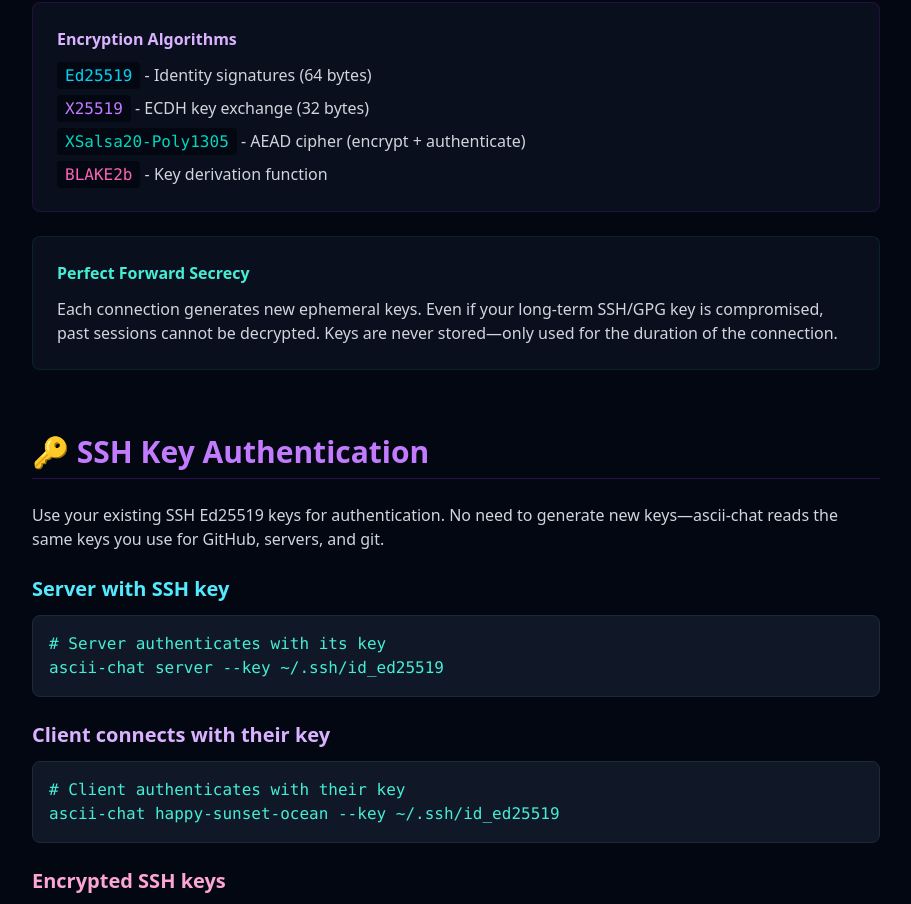
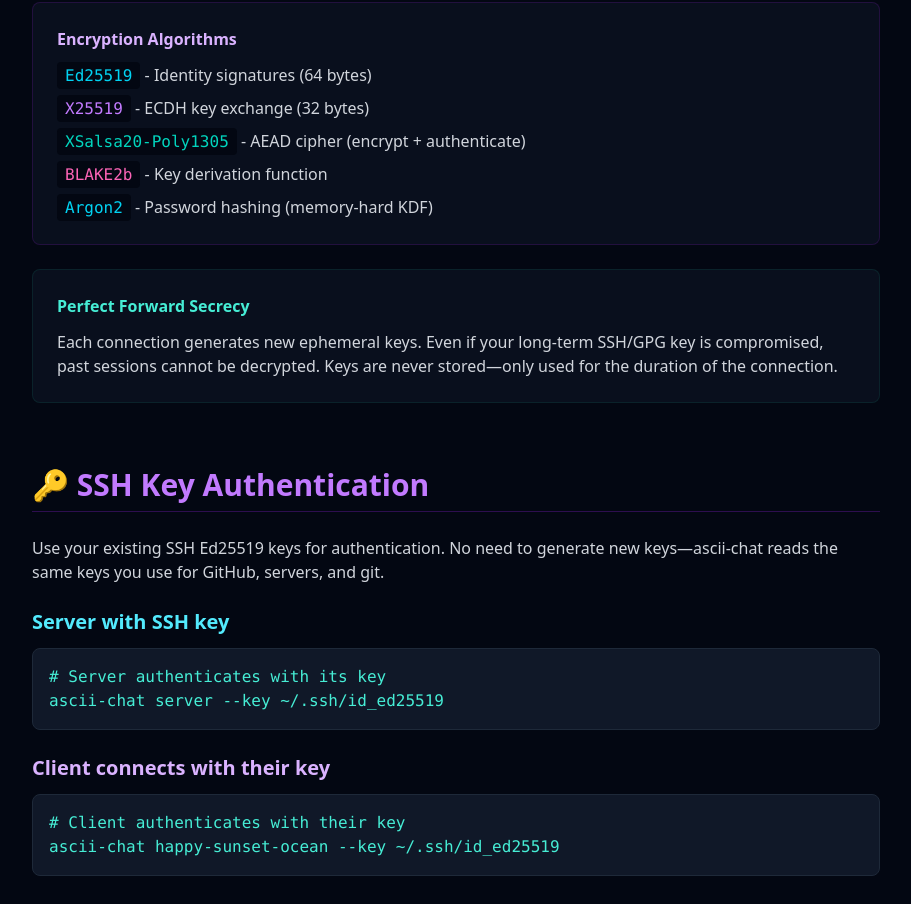
Before and after one commit to zfogg/ascii-chat.com, a React (Vite) app: page /crypto in a window 1280 px wide. Shown: the part 1000-1904 px from the top of the page, without its empty margins (184-1095 px from the left). Built offline with nearby package versions, Linux system fonts and the light colour scheme.

Commit message:
Add Argon2 to encryption algorithms list

```diff
--- a/src/pages/Crypto.jsx
+++ b/src/pages/Crypto.jsx
@@ -69,6 +69,7 @@ export default function Crypto() {
                 <li><code className="text-purple-400 bg-gray-950 px-2 py-1 rounded">X25519</code> - ECDH key exchange (32 bytes)</li>
                 <li><code className="text-teal-400 bg-gray-950 px-2 py-1 rounded">XSalsa20-Poly1305</code> - AEAD cipher (encrypt + authenticate)</li>
                 <li><code className="text-pink-400 bg-gray-950 px-2 py-1 rounded">BLAKE2b</code> - Key derivation function</li>
+                <li><code className="text-cyan-400 bg-gray-950 px-2 py-1 rounded">Argon2</code> - Password hashing (memory-hard KDF)</li>
               </ul>
             </div>
 
```
